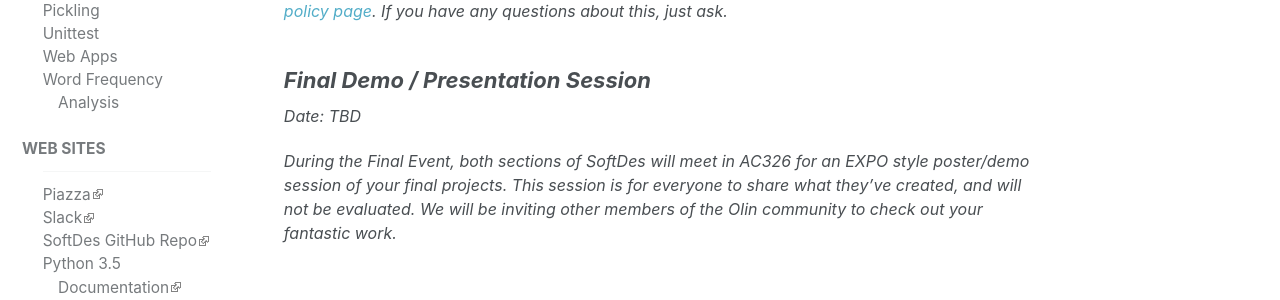
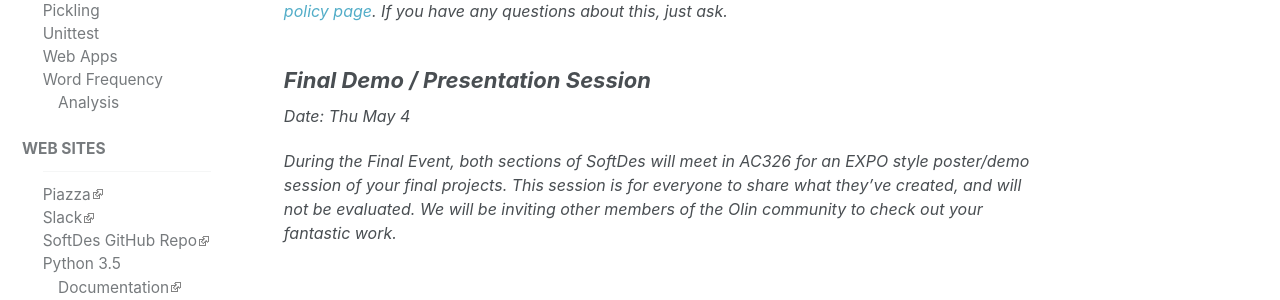
Before and after one commit to sd17spring/sd17spring.github.io, a Jekyll site: the page built from _assignments/final-project.md, in a window 1280 px wide and 900 px high, scrolled down 5946 px. Shown: the part 187-487 px from the top of the window. Built offline with Jekyll 4.4.1, drawn with Linux system fonts in a browser that asks for light colours; some of the changed lines change nothing that is shown.

Commit message:
parameterize final expo date

```diff
--- a/_assignments/final-project.md
+++ b/_assignments/final-project.md
@@ -229,7 +229,7 @@ about this, just ask.
 
 ### Final Demo / Presentation Session
 
-_Date: TBD_
+_Date: {% if site.course.dates.final_expo %}{{ site.course.dates.final_expo | date: '%a %b %-d' }}{% else %}TBD{% endif %}_
 
 During the Final Event, both sections of SoftDes will meet in AC326
 for an EXPO style poster/demo session of your final projects. This session is
--- a/_config.yml
+++ b/_config.yml
@@ -70,6 +70,8 @@ course:
   # visualization_teaming_spreadsheet: https://docs.google.com/spreadsheets/d/1gPIOu22NUhF_qKQERgW3SVuFnC-rYKbUBxw43U7N7QQ/edit?usp=sharing
   # final_project_proposal_spreadsheet: https://docs.google.com/spreadsheets/d/1CwGwmxU_yvaH7iFTmoLtX4ehRtiwSls9nrcT_GRWZN4/edit?usp=sharing
   mp2_gallery_public_drive_path: Public/+Courses/SoftDesSp17
+  dates:
+    final_expo: 2017-05-04
 
 include: ["_pages"]
 exclude: ["README.md", "docker_compose.yml", "notebooks"]
```
Also changed, not shown: 1 other file.
